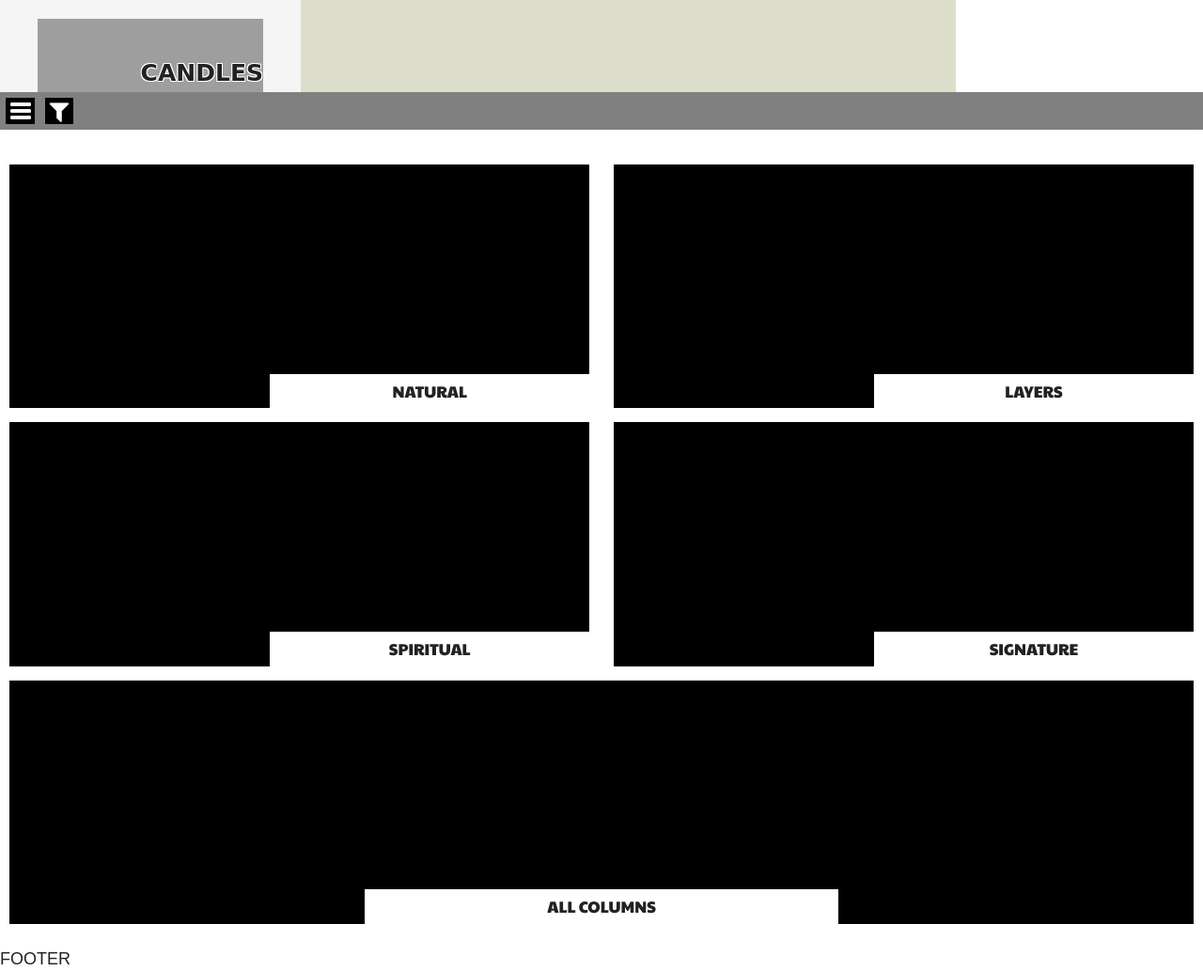
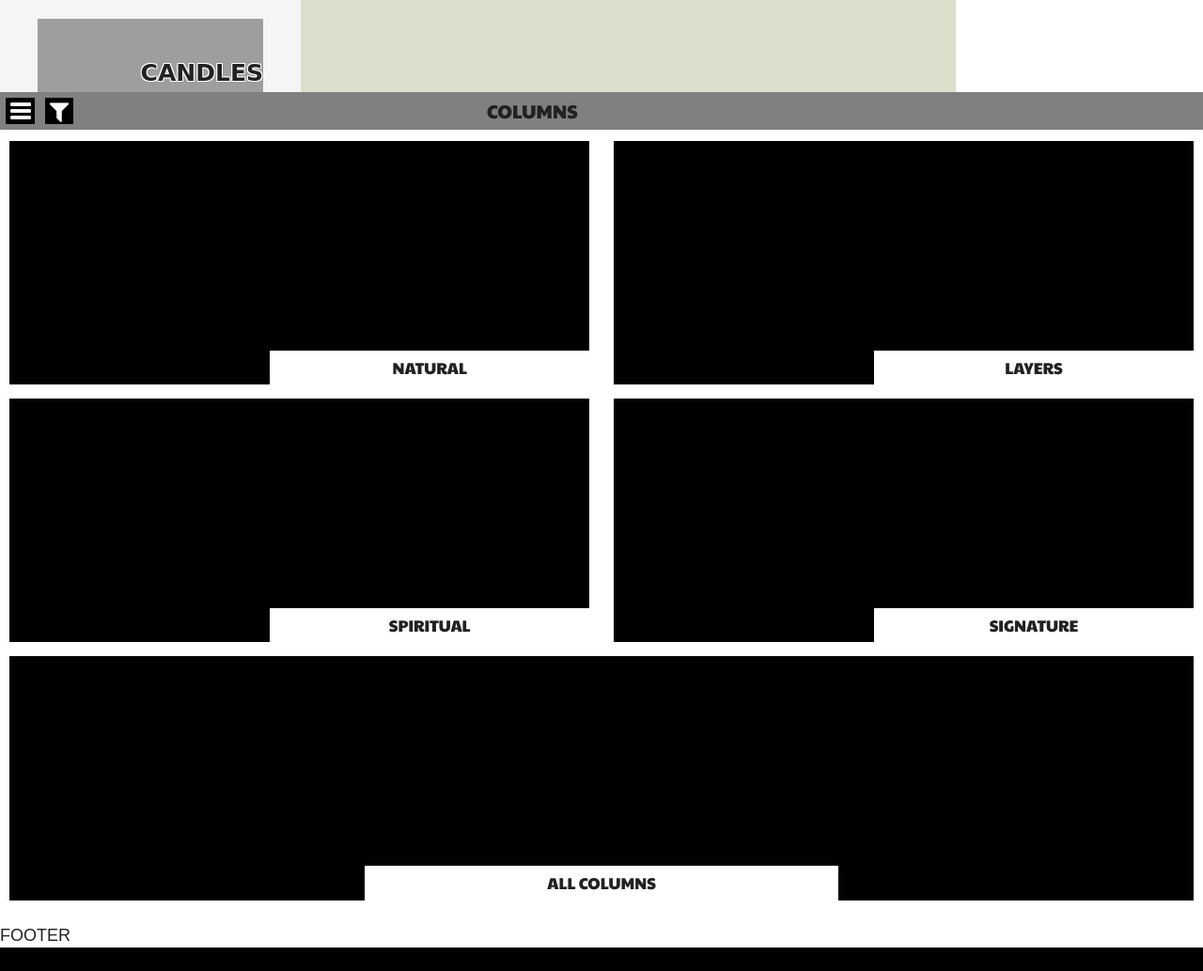
Before and after one commit to AshleySolomon/waxman, a PHP site: page /php/column_candles.php in a window 1280 px wide. Shown: the whole page at 94% size. After the commit the page ends 1008 px from the top, so only its background shows below. Run offline with PHP 8.4, Linux system fonts and the light colour scheme; some libraries are stand-ins or nearby versions; some web fonts are replaced; grey boxes are pictures that could not be loaded.

Commit message:
#breadcrumbs @320 & 480
Centered (roughly) the #breadcrumbs when viewed at min-width 320 and
480.

```diff
--- a/css/waxman_all.css
+++ b/css/waxman_all.css
@@ -118,7 +118,7 @@ nav #filters-menu form .check.diameter {
   font-size: 14px;
   letter-spacing: 3px;
 }
-/* line 124, ../scss/waxman_all.scss */
+/* line 122, ../scss/waxman_all.scss */
 nav .category {
   padding: 5px 10px;
   font-size: 14px;
@@ -128,18 +128,18 @@ nav .category {
   border-bottom: 1px solid white;
   text-align: left;
 }
-/* line 133, ../scss/waxman_all.scss */
+/* line 131, ../scss/waxman_all.scss */
 nav .category i {
   float: right;
   padding-top: 3px;
 }
-/* line 138, ../scss/waxman_all.scss */
+/* line 136, ../scss/waxman_all.scss */
 nav .sub-category {
   margin: 0 0;
   padding: 0 0;
   border-bottom: 1px solid white;
 }
-/* line 142, ../scss/waxman_all.scss */
+/* line 140, ../scss/waxman_all.scss */
 nav .sub-category li {
   padding: 5px 0 5px 20px;
   font-size: 12px;
@@ -148,25 +148,37 @@ nav .sub-category li {
   color: white;
   border-bottom: 1px dashed #FFF;
 }
-/* line 150, ../scss/waxman_all.scss */
+/* line 148, ../scss/waxman_all.scss */
 nav .sub-category li img {
   height: 30px;
   width: 10px;
 }
-/* line 154, ../scss/waxman_all.scss */
+/* line 152, ../scss/waxman_all.scss */
 nav .sub-category li:last-child {
   border-bottom: none;
 }
-/* line 156, ../scss/waxman_all.scss */
+/* line 154, ../scss/waxman_all.scss */
 nav .sub-category li:last-child img {
   width: 5px;
+}
+
+/* line 163, ../scss/waxman_all.scss */
+#breadcrumbs {
+  position: fixed;
+  z-index: 1;
+  top: 98px;
+  left: 35%;
+  padding: 6px;
+  height: 28px;
+  text-align: center;
+  font-family: "Paytone One", sans-serif;
 }
 
 /*
 The Layer that will be layed over the content
 so that the content is unclickable while menu is shown
 */
-/* line 169, ../scss/waxman_all.scss */
+/* line 178, ../scss/waxman_all.scss */
 #contentLayer {
   display: none;
   height: 100%;
@@ -178,13 +190,13 @@ so that the content is unclickable while menu is shown
   z-index: 5;
 }
 
-/* line 179, ../scss/waxman_all.scss */
+/* line 188, ../scss/waxman_all.scss */
 .ui-icon {
   float: right;
   margin-top: 5px;
 }
 
-/* line 183, ../scss/waxman_all.scss */
+/* line 192, ../scss/waxman_all.scss */
 header {
   text-decoration: none;
   position: fixed;
@@ -198,7 +210,7 @@ header {
   width: 100%;
   background-color: #DDC;
 }
-/* line 196, ../scss/waxman_all.scss */
+/* line 205, ../scss/waxman_all.scss */
 header .logo-container {
   background-color: whitesmoke;
   height: 60%;
@@ -207,14 +219,14 @@ header .logo-container {
   display: inline-block;
   vertical-align: top;
 }
-/* line 204, ../scss/waxman_all.scss */
+/* line 213, ../scss/waxman_all.scss */
 header .logo-container .logo {
   height: 100%;
   width: 80%;
   margin: 10px auto 0px auto;
   background: url("../images/waxman_logo.svg") no-repeat top;
 }
-/* line 209, ../scss/waxman_all.scss */
+/* line 218, ../scss/waxman_all.scss */
 header .logo-container .logo p {
   margin: 0 0;
   text-align: right;
@@ -224,7 +236,7 @@ header .logo-container .logo p {
   text-shadow: -1px -1px 0 white, 1px -1px 0 white, -1px 1px 0 white, 1px 1px 0 white;
   font-weight: bold;
 }
-/* line 222, ../scss/waxman_all.scss */
+/* line 231, ../scss/waxman_all.scss */
 header .cart-info-container {
   background-color: white;
   height: 60%;
@@ -234,7 +246,7 @@ header .cart-info-container {
   display: inline-block;
   vertical-align: top;
 }
-/* line 232, ../scss/waxman_all.scss */
+/* line 241, ../scss/waxman_all.scss */
 header .nav-container {
   background-color: gray;
   padding: 6px;
@@ -242,13 +254,13 @@ header .nav-container {
   height: 28px;
 }
 
-/* line 240, ../scss/waxman_all.scss */
+/* line 249, ../scss/waxman_all.scss */
 #container {
   position: relative;
   left: 0;
 }
 
-/* line 244, ../scss/waxman_all.scss */
+/* line 253, ../scss/waxman_all.scss */
 main {
   background-color: #FFFFFF;
   padding: 150px 10px 10px 10px;
@@ -257,7 +269,7 @@ main {
   -webkit-box-shadow: -10px 0px 9px 0px rgba(0, 0, 0, 0.4);
   box-shadow: -10px 0px 9px 0px rgba(0, 0, 0, 0.4);
 }
-/* line 251, ../scss/waxman_all.scss */
+/* line 260, ../scss/waxman_all.scss */
 main .column {
   width: 38%;
   padding-left: 10%;
@@ -268,16 +280,16 @@ main .column {
   background-color: black;
   background-size: cover;
 }
-/* line 260, ../scss/waxman_all.scss */
+/* line 269, ../scss/waxman_all.scss */
 main .column.right {
   float: right;
 }
-/* line 263, ../scss/waxman_all.scss */
+/* line 272, ../scss/waxman_all.scss */
 main .column .title {
   margin-top: 115.5px;
   background-color: #FFF;
 }
-/* line 266, ../scss/waxman_all.scss */
+/* line 275, ../scss/waxman_all.scss */
 main .column .title p {
   padding-bottom: 7px;
   padding-top: 7px;
@@ -285,7 +297,7 @@ main .column .title p {
   font-family: "Paytone One", sans-serif;
   font-size: 15px;
 }
-/* line 273, ../scss/waxman_all.scss */
+/* line 282, ../scss/waxman_all.scss */
 main .column .title p:nth-child(even) {
   margin-top: -18px;
   padding-bottom: 0;
@@ -297,19 +309,19 @@ main .column .title p:nth-child(even) {
   font-weight: bold;
   font-size: 14px;
 }
-/* line 302, ../scss/waxman_all.scss */
+/* line 311, ../scss/waxman_all.scss */
 main .column#all_columns {
   width: 100%;
   padding-left: 0;
 }
-/* line 307, ../scss/waxman_all.scss */
+/* line 316, ../scss/waxman_all.scss */
 main .column#all_columns .title {
   width: 40%;
   margin-left: auto;
   margin-right: auto;
 }
 
-/* line 316, ../scss/waxman_all.scss */
+/* line 325, ../scss/waxman_all.scss */
 footer {
   background-color: white;
   position: relative;
@@ -317,113 +329,122 @@ footer {
 }
 
 @media only screen and (min-width: 480px) {
-  /* line 325, ../scss/waxman_all.scss */
+  /* line 334, ../scss/waxman_all.scss */
   header .logo-container {
     width: 300px;
   }
 
-  /* line 329, ../scss/waxman_all.scss */
+  /* line 338, ../scss/waxman_all.scss */
   nav {
     max-height: 72%;
     overflow-y: auto;
     overflow-x: hidden;
     background-color: #3e3c3d;
   }
-  /* line 334, ../scss/waxman_all.scss */
+  /* line 343, ../scss/waxman_all.scss */
   nav .category {
     font-size: 16px;
     letter-spacing: 2px;
   }
-  /* line 339, ../scss/waxman_all.scss */
+  /* line 348, ../scss/waxman_all.scss */
   nav .sub-category li {
     font-size: 14px;
     padding-left: 35px;
   }
-  /* line 345, ../scss/waxman_all.scss */
+  /* line 354, ../scss/waxman_all.scss */
   nav #filters-menu form {
     width: 250px;
   }
-  /* line 347, ../scss/waxman_all.scss */
+  /* line 358, ../scss/waxman_all.scss */
   nav #filters-menu form .check {
     display: inline-block;
-    width: 49%;
   }
-  /* line 350, ../scss/waxman_all.scss */
+  /* line 360, ../scss/waxman_all.scss */
   nav #filters-menu form .check img {
     height: 25px;
   }
+  /* line 366, ../scss/waxman_all.scss */
+  nav #filters-menu #material .check {
+    width: 80%;
+  }
 
-  /* line 362, ../scss/waxman_all.scss */
+  /* line 373, ../scss/waxman_all.scss */
+  #breadcrumbs {
+    left: 40%;
+    font-size: 20px;
+  }
+
+  /* line 381, ../scss/waxman_all.scss */
   main .column {
     height: 180px;
     width: 34%;
     padding-left: 15%;
   }
-  /* line 366, ../scss/waxman_all.scss */
+  /* line 385, ../scss/waxman_all.scss */
   main .column .title {
     margin-top: 144px;
   }
-  /* line 368, ../scss/waxman_all.scss */
+  /* line 387, ../scss/waxman_all.scss */
   main .column .title p {
     text-align: center;
     font-size: 17px;
     padding-bottom: 7px;
     padding-top: 7px;
   }
-  /* line 374, ../scss/waxman_all.scss */
+  /* line 393, ../scss/waxman_all.scss */
   main .column .title p:nth-child(even) {
     font-size: 16px;
   }
-  /* line 379, ../scss/waxman_all.scss */
+  /* line 398, ../scss/waxman_all.scss */
   main .column#all_columns {
     width: 100%;
     padding-left: 0;
   }
-  /* line 384, ../scss/waxman_all.scss */
+  /* line 403, ../scss/waxman_all.scss */
   main .column#all_columns .title {
     margin-left: auto;
     margin-right: auto;
   }
 }
 @media only screen and (min-width: 640px) {
-  /* line 398, ../scss/waxman_all.scss */
+  /* line 417, ../scss/waxman_all.scss */
   main .column {
     height: 216px;
     width: 30%;
     padding-left: 19%;
   }
-  /* line 402, ../scss/waxman_all.scss */
+  /* line 421, ../scss/waxman_all.scss */
   main .column .title {
     margin-top: 179.28px;
   }
-  /* line 405, ../scss/waxman_all.scss */
+  /* line 424, ../scss/waxman_all.scss */
   main .column#all_columns {
     width: 100%;
     padding-left: 0;
   }
-  /* line 410, ../scss/waxman_all.scss */
+  /* line 429, ../scss/waxman_all.scss */
   main .column#all_columns .title {
     margin-left: auto;
     margin-right: auto;
   }
 }
 @media only screen and (min-width: 768px) {
-  /* line 424, ../scss/waxman_all.scss */
+  /* line 443, ../scss/waxman_all.scss */
   main .column {
     height: 259.2px;
     width: 27%;
     padding-left: 22%;
   }
-  /* line 428, ../scss/waxman_all.scss */
+  /* line 447, ../scss/waxman_all.scss */
   main .column .title {
     margin-top: 222.912px;
   }
-  /* line 431, ../scss/waxman_all.scss */
+  /* line 450, ../scss/waxman_all.scss */
   main .column#all_columns {
     width: 100%;
     padding-left: 0;
   }
-  /* line 436, ../scss/waxman_all.scss */
+  /* line 455, ../scss/waxman_all.scss */
   main .column#all_columns .title {
     margin-left: auto;
     margin-right: auto;
--- a/scss/waxman_all.scss
+++ b/scss/waxman_all.scss
@@ -163,11 +163,12 @@ $column-height: 150px;
      #breadcrumbs{
         position: fixed;
         z-index: 1;
-        width: 100%;
-        top: 100px;
+        top: 98px;
+        left: 35%;
         padding: 6px;
         height: 28px;
         text-align: center;
+        font-family: $font-primary;
     }
 
 /*
@@ -369,6 +370,11 @@ footer{
         }
     }
 
+    #breadcrumbs{
+        left: 40%;
+        font-size: 20px;
+    }
+
     // Override previous value of column height
     $column-height: ($column-height * 0.2) + $column-height;
     main{
```
